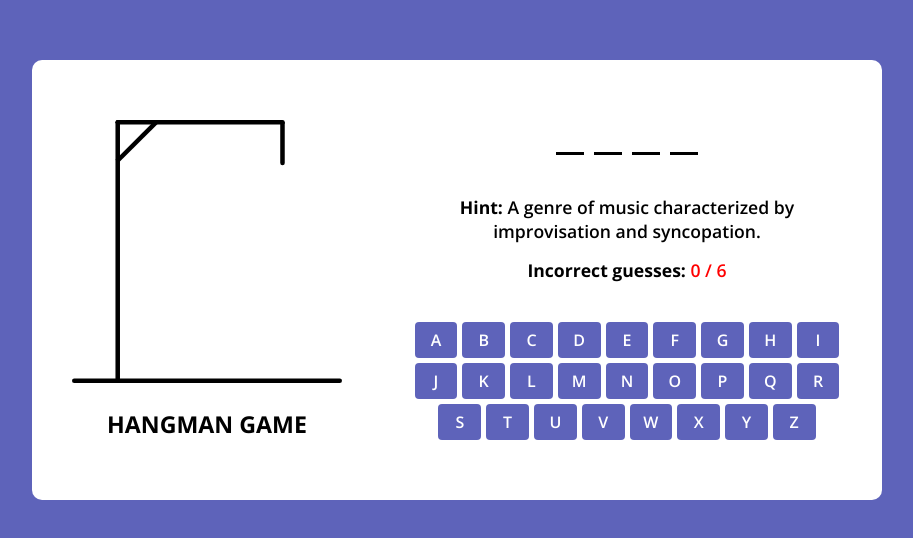
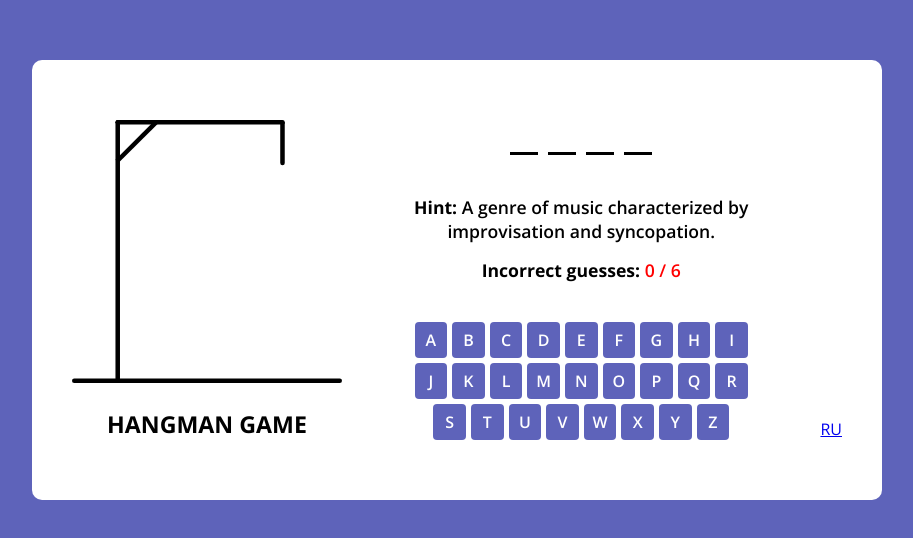
Before and after one commit to Talgat-07/Game-Word, a plain HTML site: page index.html in a window 1280 px wide. Shown: the part 120-658 px from the top of the page, without its empty margins (183-1096 px from the left). Drawn offline with nearby package versions, Linux system fonts and the light colour scheme.

Commit message:
Add files via upload

```diff
--- a/index.html
+++ b/index.html
@@ -4,7 +4,7 @@
 		<meta charset="UTF-8" />
 		<meta name="viewport" content="width=device-width, initial-scale=1.0" />
 		<link rel="stylesheet" href="css/style.min.css" />
-		<title>Document</title>
+		<title>Game Word</title>
 	</head>
 
 	<body>
@@ -33,6 +33,9 @@
 				</h4>
 				<div class="keyboard"></div>
 			</div>
+			<div class="isLang">
+				<a href="ru.html" id="isLang">RU</a>
+			</div>
 		</div>
 		<script src="js/word-list.js" defer></script>
 		<script src="js/main.js" defer></script>
```
